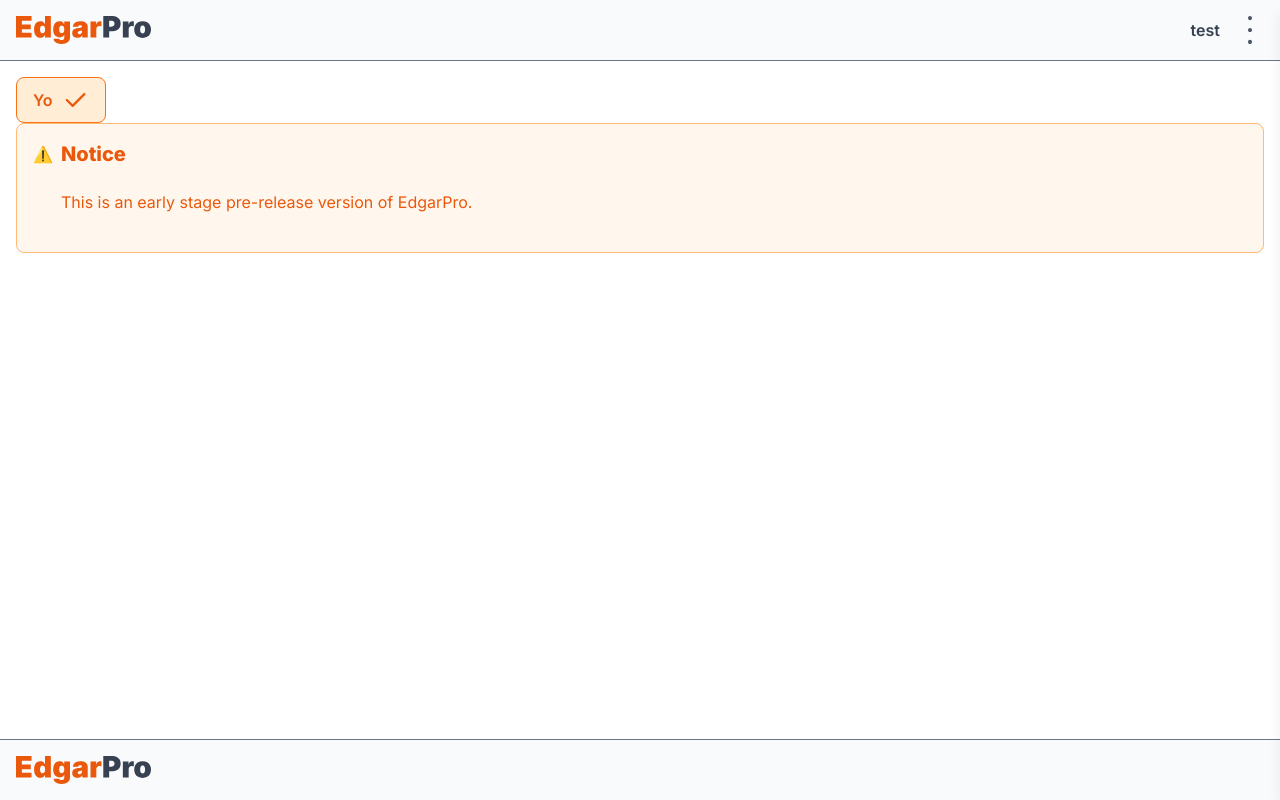
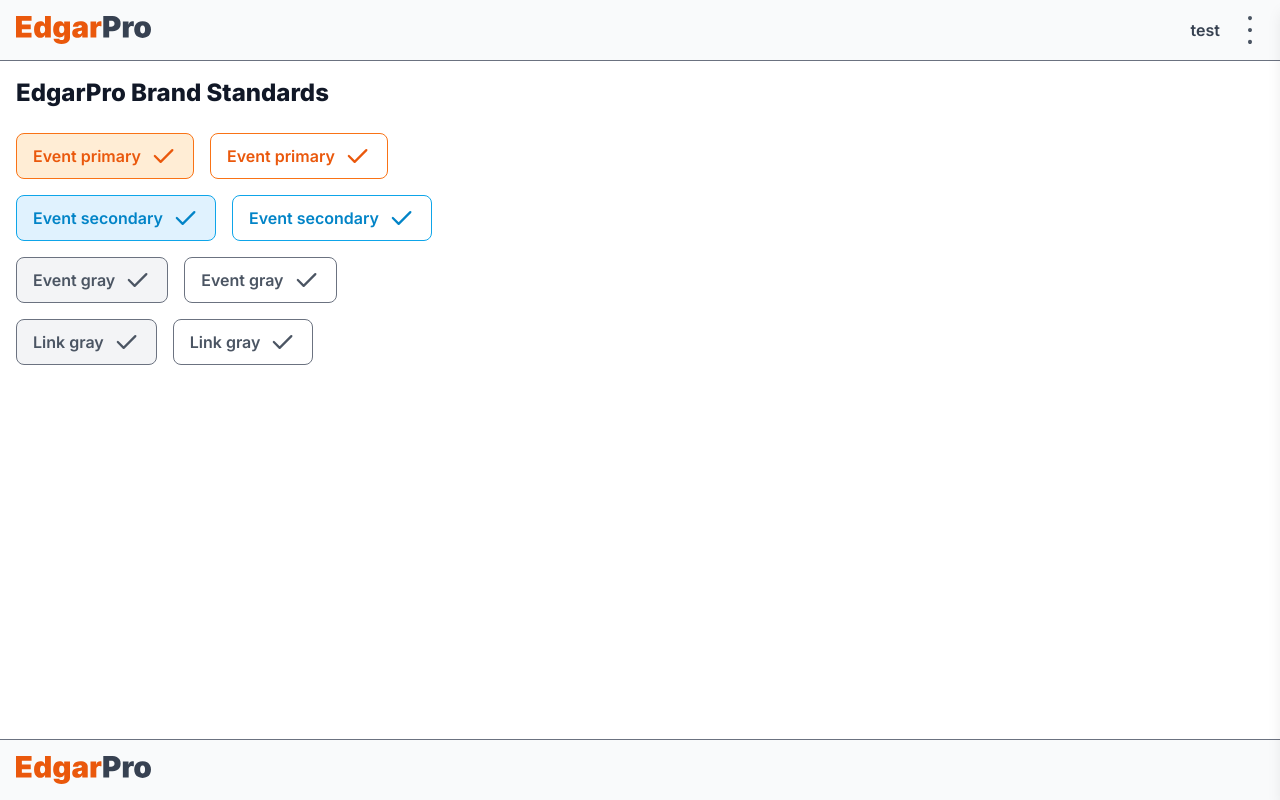
Before and after one commit to johnhodge/edragpro_library, a Next.js app: page / in a window 1280 px wide. Built offline with nearby package versions, Linux system fonts and the light colour scheme.

Commit message:
EP-60 add prop for buttons, links, etc to aside

```diff
--- a/src/app/components/aside-menu.d.ts
+++ b/src/app/components/aside-menu.d.ts
@@ -1,13 +1,14 @@
 import { Session } from 'next-auth';
 import React, { ReactNode } from 'react';
 import { HomepageSectionEntryData } from '../../types';
-type MobileAsidePropData = {
+type AsideNavPropData = {
     session: Session | null;
     children: ReactNode;
     open: boolean;
     setOpen: (newOpen: boolean) => void;
     navItems: HomepageSectionEntryData[] | null;
+    headerItems: ReactNode[] | null;
     showLogin: boolean | null;
 };
-export default function MobileAside(props: MobileAsidePropData): React.JSX.Element;
+export default function AsideNav(props: AsideNavPropData): React.JSX.Element;
 export {};
--- a/src/app/components/aside-menu.tsx
+++ b/src/app/components/aside-menu.tsx
@@ -4,18 +4,18 @@
 import { HomepageSectionEntryData } from '../../types';
 import GlobalButton from './button';
 import { Close } from './icons';
-import GlobalLink from './link';
 import { NavItems } from './nav';
 
-type MobileAsidePropData = {
+type AsideNavPropData = {
   session: Session | null;
   children: ReactNode;
   open: boolean;
   setOpen: (newOpen: boolean) => void;
   navItems: HomepageSectionEntryData[] | null;
+  headerItems: ReactNode[] | null;
   showLogin: boolean | null;
 };
-export default function MobileAside(props: MobileAsidePropData) {
+export default function AsideNav(props: AsideNavPropData) {
   function handleClick() {
     if (!props.open) {
       props.setOpen(true);
@@ -33,7 +33,7 @@
         <span onClick={handleClick} className='hover:cursor-pointer '>
           <Close theme='gray' />
         </span>
-        <div className='flex gap-2 items-center'>
+        <div className='flex gap-2 items-center flex-wrap'>
           {props.showLogin ? (
             <GlobalButton
               eventType={!props.session ? 'login' : 'logout'}
@@ -45,12 +45,7 @@
               {!props.session ? 'Log in' : 'Log out'}
             </GlobalButton>
           ) : null}
-          <GlobalLink
-            href='https://www.edgarpro.co'
-            title='Return to www.edgarpro.co'
-            type='internal'>
-            edgarpro.co
-          </GlobalLink>
+          {!props.headerItems ? null : props.headerItems.map((item) => item)}
         </div>
       </div>
       <div className='max-h-[30%] md:max-h-full flex flex-col gap-4 overflow-y-scroll overscroll-y-none'>
--- a/src/app/components/nav.d.ts
+++ b/src/app/components/nav.d.ts
@@ -2,10 +2,14 @@
 import React, { ReactNode } from 'react';
 import { HomepageSectionEntryData } from '../../types';
 type NavPropData = {
+    location: 'footer';
+} | {
+    location: 'header';
     session: Session | null;
     navItems: HomepageSectionEntryData[] | null;
+    headerItems: ReactNode[] | null;
+    showLogin?: boolean;
     children: ReactNode | null;
-    location: 'header' | 'footer';
 };
 export default function GlobalNav(props: NavPropData): React.JSX.Element;
 type NavItemsPropData = {
--- a/src/app/components/nav.js
+++ b/src/app/components/nav.js
@@ -58,7 +58,7 @@
                         react_1.default.createElement(NavItems, { navItems: props.navItems, setOpen: handleClick, open: open }))),
                     react_1.default.createElement("span", { onClick: handleClick, className: 'hover:cursor-pointer' },
                         react_1.default.createElement(icons_1.Menu, { theme: 'gray' })))),
-            react_1.default.createElement(aside_menu_1.default, { open: open, setOpen: handleClick, navItems: props.navItems, session: props.session, showLogin: true }, props.children)));
+            react_1.default.createElement(aside_menu_1.default, { open: open, setOpen: handleClick, navItems: props.navItems, headerItems: !props.headerItems ? null : props.headerItems, session: props.session, showLogin: !props.showLogin ? false : true }, props.children)));
     }
 }
 exports.default = GlobalNav;
--- a/src/app/components/nav.tsx
+++ b/src/app/components/nav.tsx
@@ -4,17 +4,24 @@
 import { usePathname } from 'next/navigation';
 import React, { ReactNode, useState } from 'react';
 import { HomepageSectionEntryData } from '../../types';
-import MobileAside from './aside-menu';
+import AsideNav from './aside-menu';
 import GlobalBrand from './brand';
 import { Menu } from './icons';
 import GlobalLink from './link';
 
-type NavPropData = {
-  session: Session | null;
-  navItems: HomepageSectionEntryData[] | null;
-  children: ReactNode | null;
-  location: 'header' | 'footer';
-};
+type NavPropData =
+  | {
+      location: 'footer';
+    }
+  | {
+      location: 'header';
+      session: Session | null;
+      navItems: HomepageSectionEntryData[] | null;
+      headerItems: ReactNode[] | null;
+      showLogin?: boolean;
+      children: ReactNode | null;
+    };
+
 export default function GlobalNav(props: NavPropData) {
   const className = 'p-4 flex items-center bg-gray-50 border-gray-500';
   const [open, setOpen] = useState(false);
@@ -54,14 +61,15 @@
             </span>
           </nav>
         </div>
-        <MobileAside
+        <AsideNav
           open={open}
           setOpen={handleClick}
           navItems={props.navItems}
+          headerItems={!props.headerItems ? null : props.headerItems}
           session={props.session}
-          showLogin>
+          showLogin={!props.showLogin ? false : true}>
           {props.children}
-        </MobileAside>
+        </AsideNav>
       </>
     );
   }
--- a/src/app/layout.tsx
+++ b/src/app/layout.tsx
@@ -5,6 +5,7 @@
 import { HomepageSectionEntryData } from '../types';
 import Callout from './components/callout';
 import GlobalNav from './components/nav';
+import GlobalLink from './components/link';
 
 const inter = Inter({ subsets: ['latin'], variable: '--inter' });
 const firaCode = Fira_Code({ subsets: ['latin'], variable: '--firaCode' });
@@ -28,6 +29,15 @@
       image: null,
     },
   ];
+  const headerItems = [
+    <GlobalLink
+      href='https://www.edgarpro.co'
+      title='Return to www.edgarpro.co'
+      type='internal'>
+      edgarpro.co
+    </GlobalLink>,
+  ];
+
   return (
     <html
       lang='en'
@@ -50,7 +60,12 @@
               ></iframe>`,
           }}
         />
-        <GlobalNav navItems={navItems} session={null} location='header'>
+        <GlobalNav
+          navItems={navItems}
+          session={null}
+          location='header'
+          headerItems={headerItems}
+          showLogin>
           <Callout type='alert'>
             <p>This is an early stage pre-release version of EdgarPro.</p>
           </Callout>
@@ -60,9 +75,7 @@
           {children}
         </main>
 
-        <GlobalNav navItems={navItems} session={null} location='footer'>
-          {null}
-        </GlobalNav>
+        <GlobalNav location='footer' />
       </body>
     </html>
   );
--- a/src/app/page.tsx
+++ b/src/app/page.tsx
@@ -2,7 +2,8 @@
 import React from 'react';
 import { MetadataData } from '../types';
 import GlobalButton from './components/button';
-import GlobalCallout from './components/callout';
+import GlobalStandardPage from './templates/standard-page';
+import Loading from './loading';
 import SetMetadata from './utils/meta';
 
 export async function generateMetadata(): Promise<Metadata> {
@@ -20,16 +21,84 @@
   };
   return SetMetadata(metadata);
 }
+const eventType = ['other', 'link'];
+const themes = ['primary', 'secondary', 'gray'];
+const icons = ['code', 'check', 'login', undefined];
 export default function Page() {
   return (
-    <main className=''>
-      <GlobalButton theme='primary' eventType='other' title='hey' icon='check'>
-        Yo
-      </GlobalButton>
-      <GlobalCallout type='alert'>
-        <h3 className='font-black text-xl pb-2 mt-0'>Notice</h3>
-        <p>This is an early stage pre-release version of EdgarPro.</p>
-      </GlobalCallout>
-    </main>
+    <GlobalStandardPage
+      header='EdgarPro Brand Standards'
+      fallback={<Loading />}>
+      <section className='flex flex-col gap-4'>
+        <div className='flex gap-4'>
+          <GlobalButton
+            theme='primary'
+            eventType='other'
+            title='hey'
+            icon='check'>
+            Event primary
+          </GlobalButton>
+          <GlobalButton
+            theme='primary'
+            eventType='other'
+            title='hey'
+            icon='check'
+            ghost>
+            Event primary
+          </GlobalButton>
+        </div>
+        <div className='flex gap-4'>
+          <GlobalButton
+            theme='secondary'
+            eventType='other'
+            title='hey'
+            icon='check'>
+            Event secondary
+          </GlobalButton>
+          <GlobalButton
+            theme='secondary'
+            eventType='other'
+            title='hey'
+            icon='check'
+            ghost>
+            Event secondary
+          </GlobalButton>
+        </div>
+        <div className='flex gap-4'>
+          <GlobalButton theme='gray' eventType='other' title='hey' icon='check'>
+            Event gray
+          </GlobalButton>
+          <GlobalButton
+            theme='gray'
+            eventType='other'
+            title='hey'
+            icon='check'
+            ghost>
+            Event gray
+          </GlobalButton>
+        </div>
+        <div className='flex gap-4'>
+          <GlobalButton
+            theme='gray'
+            eventType='link'
+            title='hey'
+            icon='check'
+            href='/'
+            type='external'>
+            Link gray
+          </GlobalButton>
+          <GlobalButton
+            theme='gray'
+            eventType='link'
+            title='hey'
+            icon='check'
+            href='/'
+            type='external'
+            ghost>
+            Link gray
+          </GlobalButton>
+        </div>
+      </section>
+    </GlobalStandardPage>
   );
 }
```
Also changed, not shown: src/app/components/aside-menu.js (+4 -5 lines), 2 other files (tests, documents, lock files or other folders).
